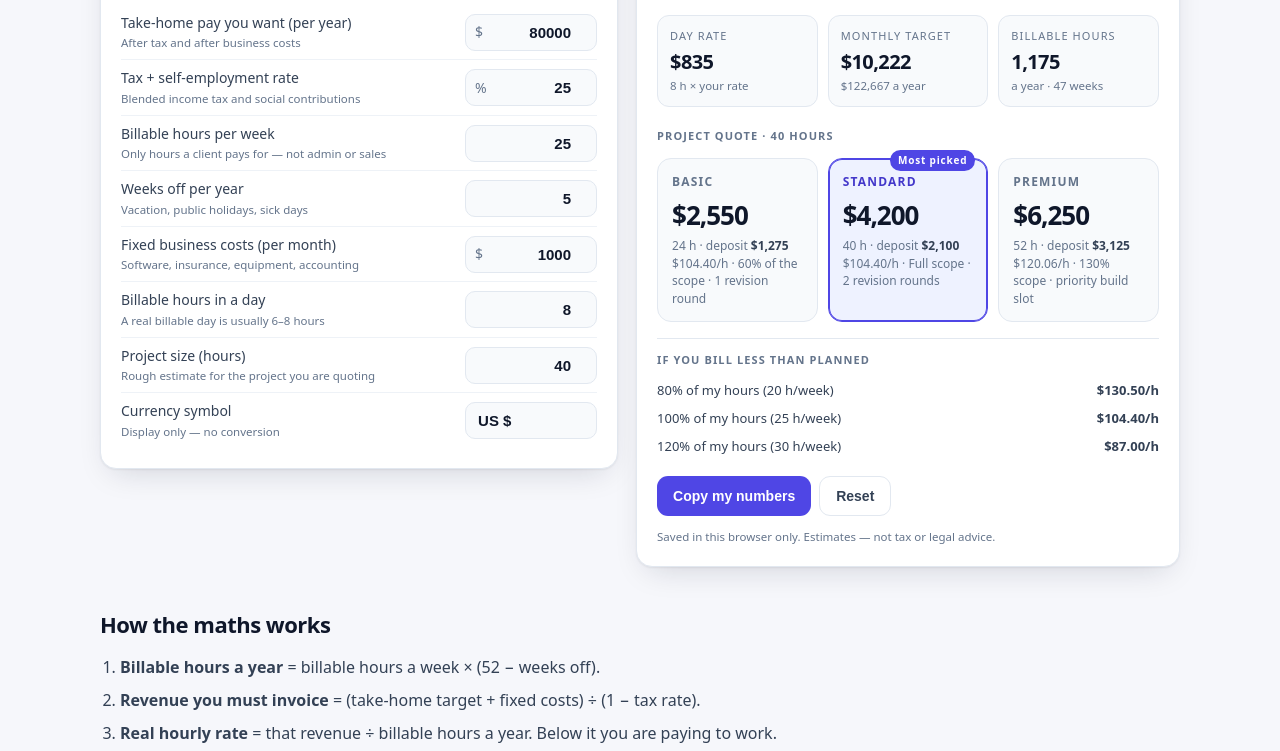
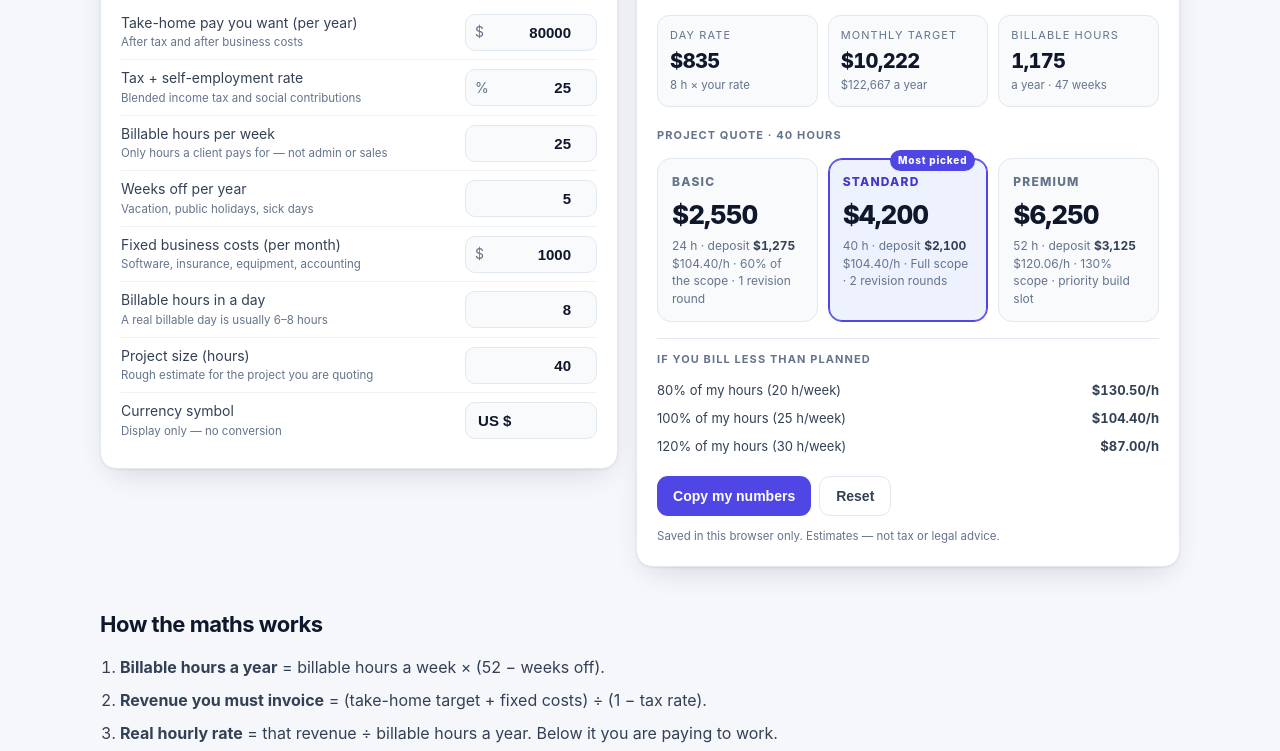
Before and after one commit to gkdlwjavm9-cpu/freelance-rate-calculator, a plain HTML site: page index.html in a window 1280 px wide. Shown: the part 571-1322 px from the top of the page. Drawn offline with Linux system fonts and the light colour scheme.

Commit message:
Use an explicit sans-serif font stack

```diff
--- a/index.html
+++ b/index.html
@@ -30,7 +30,7 @@ html[data-theme="dark"]{
 html,body{margin:0;padding:0}
 body{
   background:var(--bg); color:var(--ink); font-size:16px; line-height:1.55;
-  font-family:system-ui,-apple-system,"Segoe UI",Roboto,Helvetica,Arial,sans-serif;
+  font-family:-apple-system,BlinkMacSystemFont,"Segoe UI",Roboto,"Helvetica Neue",Arial,"Liberation Sans","Nimbus Sans",sans-serif;
   -webkit-font-smoothing:antialiased;
 }
 a{color:var(--accent);text-decoration:none}
```
